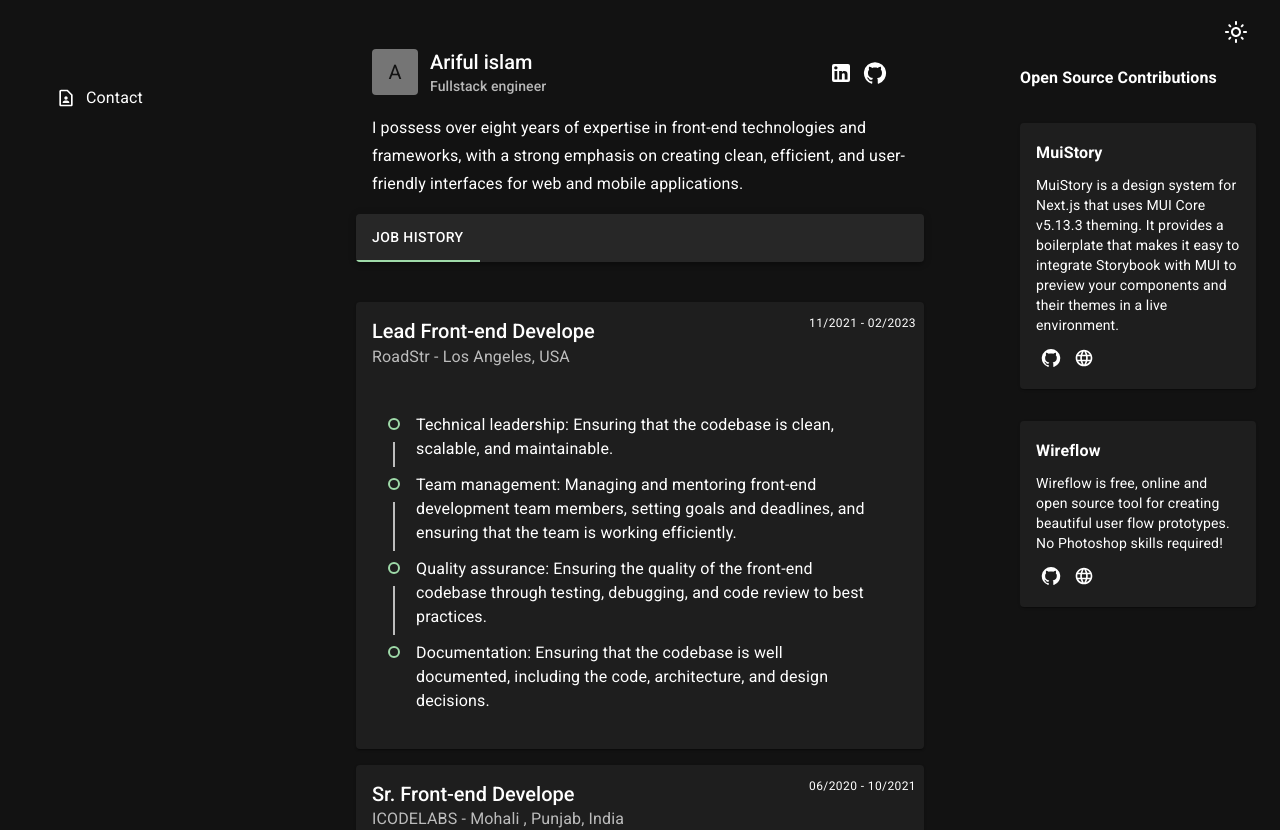
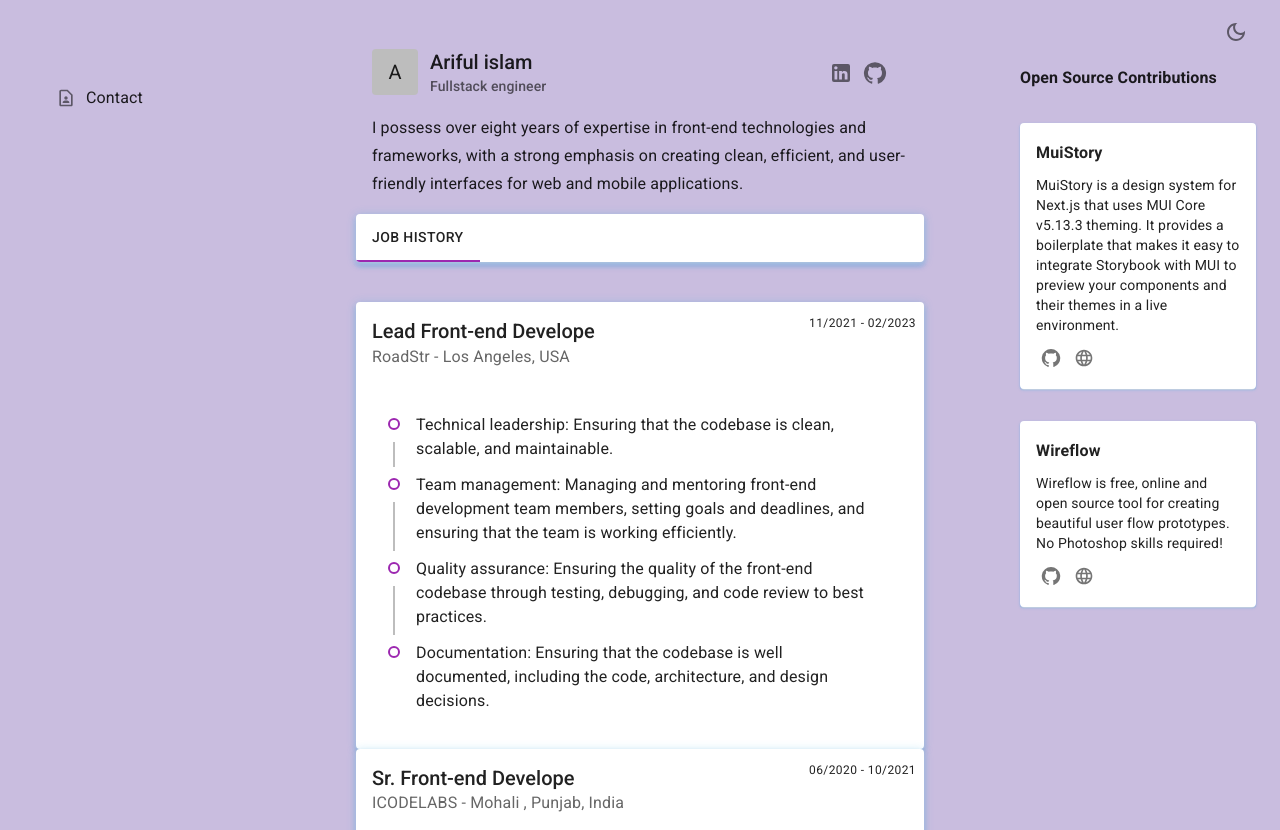
Before and after one commit to arifulbgt4/ariful.io, a Next.js app: page / in a window 1280 px wide. Shown: the top 830 px of the page. Built offline with nearby package versions, Linux system fonts and the light colour scheme.

Commit message:
upgrade: design upgrate

```diff
--- a/src/theme/index.tsx
+++ b/src/theme/index.tsx
@@ -18,7 +18,7 @@ import componentsOverride from "./overrides";
 
 type SupportedLocales = keyof typeof locales;
 
-const DEFAULT_PALETTE_MODE: PaletteMode = "dark";
+const DEFAULT_PALETTE_MODE: PaletteMode = "light";
 const DEFAULT_LOCAL: SupportedLocales = "enUS";
 
 export const ColorModeContext = createContext<{
--- a/src/theme/palette/dark.ts
+++ b/src/theme/palette/dark.ts
@@ -73,8 +73,8 @@ export default {
     activatedOpacity: 0.24,
   },
   background: {
-    default: "#121212",
-    paper: "#121212",
+    default: "#090c24",
+    paper: "#1a1422",
   },
   common: {
     black: "#000",
--- a/src/theme/palette/light.ts
+++ b/src/theme/palette/light.ts
@@ -72,7 +72,7 @@ export default {
     activatedOpacity: 0.12,
   },
   background: {
-    default: "#fff",
+    default: "#c9bddf",
     paper: "#fff",
   },
   common: {
@@ -80,9 +80,9 @@ export default {
     white: "#fff",
   },
   shadows: {
-    transparentOne: "rgba(0,0,0,0.2)",
-    transparentTwo: "rgba(0,0,0,0.14)",
-    transparentThree: "rgba(0,0,0,0.12)",
+    transparentOne: "rgb(222 222 222 / 73%)",
+    transparentTwo: "rgb(34 133 219 / 37%)",
+    transparentThree: "rgb(49 177 235 / 28%)",
   },
   divider: "rgba(0, 0, 0, 0.12)",
 } as PaletteOptions;
--- a/src/widgets/JobDetails/index.tsx
+++ b/src/widgets/JobDetails/index.tsx
@@ -26,7 +26,7 @@ import { JobDetailsOptions } from "./Types";
 const JobDetails: FC<JobDetailsOptions> = ({ data }) => {
   const { title, company, address, works, url, startDate, endDate } = data;
   return (
-    <Card sx={{ mb: 2 }}>
+    <Card elevation={4}>
       <CardHeader
         title={title}
         subheader={`${company} - ${address}`}
--- a/src/widgets/PortfolioHeader/index.tsx
+++ b/src/widgets/PortfolioHeader/index.tsx
@@ -51,7 +51,15 @@ const PortfolioHeader: FC<PortfolioHeaderProps> = ({
             }}
           >
             <Link underline="none" href="/">
-              <Avatar variant="rounded" sx={{ width: 46, height: 46, mr: 1.5 }}>
+              <Avatar
+                variant="rounded"
+                sx={{
+                  width: 46,
+                  height: 46,
+                  mr: 1.5,
+                  color: (theme) => theme.palette.text.primary,
+                }}
+              >
                 A
               </Avatar>
             </Link>
```
